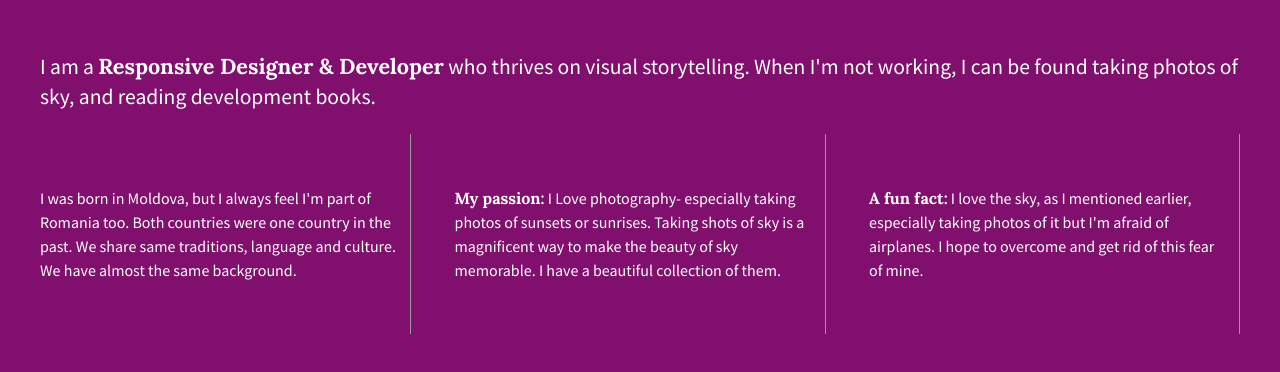
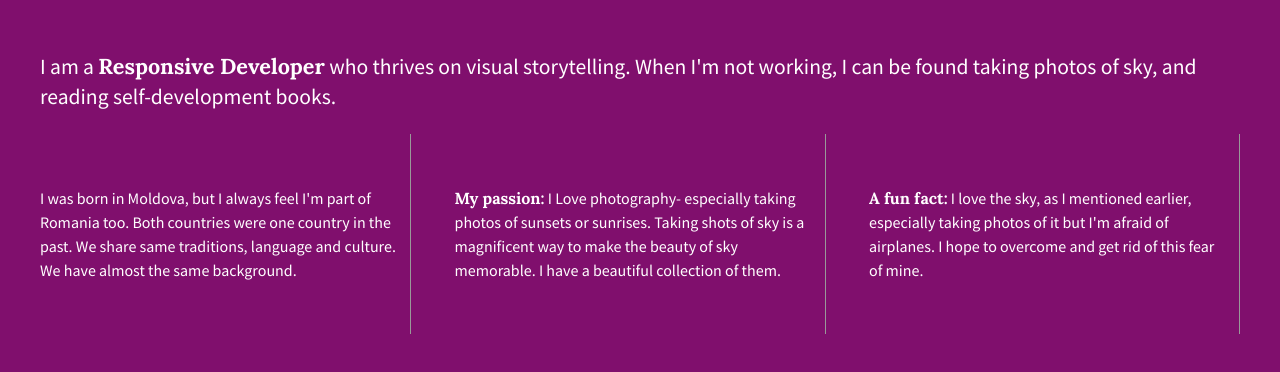
Before and after one commit to Doileo/about-me-first-flexbox, a plain HTML site: page index.html in a window 1280 px wide. Shown: the part 102-474 px from the top of the page. Drawn offline with nearby package versions, Linux system fonts and the light colour scheme.

Commit message:
Changed a part of text

```diff
--- a/index.html
+++ b/index.html
@@ -27,7 +27,7 @@
                 <h1>Hi. I'm Doina.</h1>
             </header>
             <main>
-                <p>I am a <span>Responsive Designer & Developer</span> who thrives on visual storytelling. When I'm not working, I can be found taking photos of sky, and reading development books.</p>
+                <p>I am a <span>Responsive Developer</span> who thrives on visual storytelling. When I'm not working, I can be found taking photos of sky, and reading self-development books.</p>
             </main>
             <div id="div-1" class="flex-items">
                 <p>I was born in Moldova, but I always feel I'm part of Romania too. Both countries were one country in the past. We share same traditions, language and culture. We have almost the same background.</p>
```
